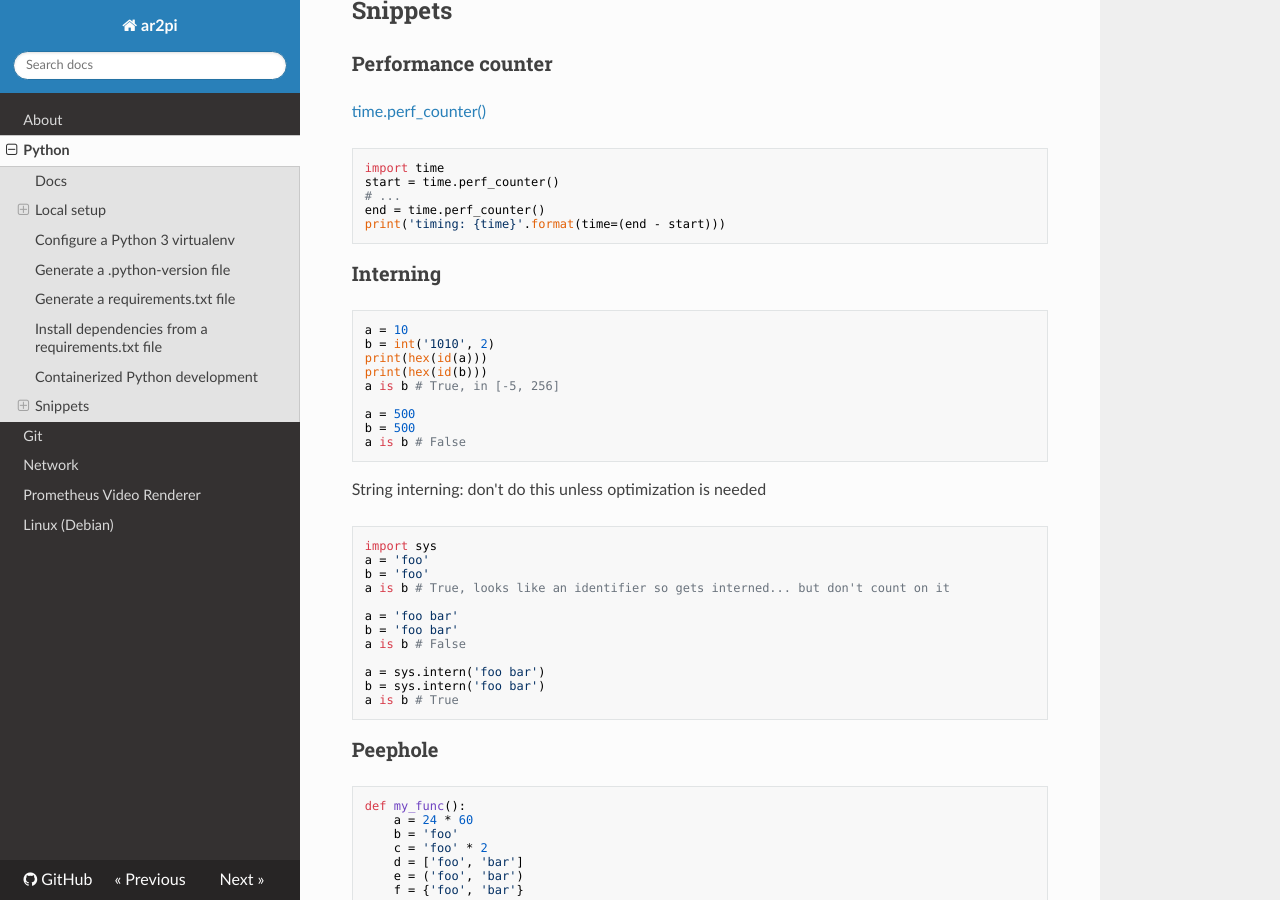
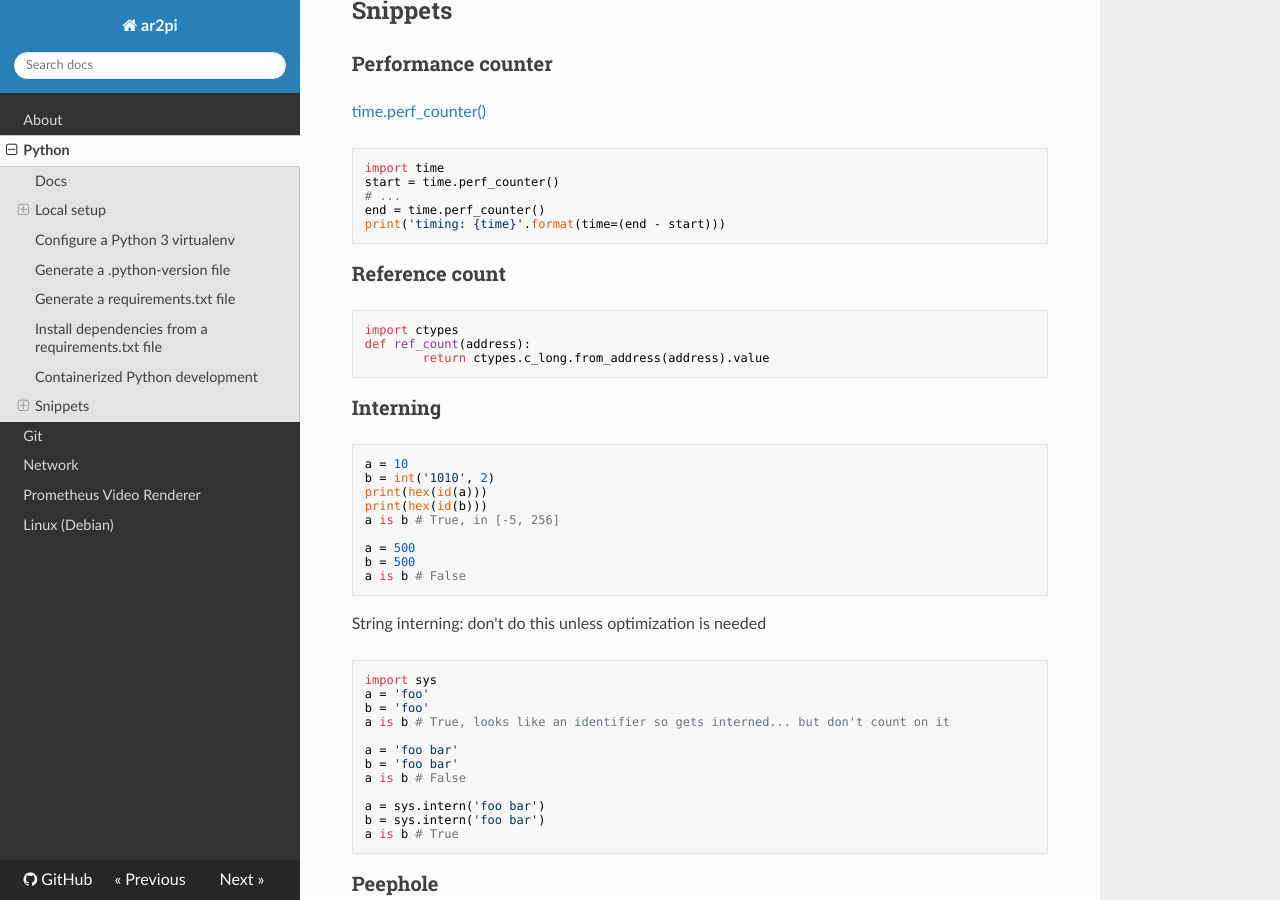
Before and after one commit to ar2pi/ar2pi, an MkDocs documentation site: the page built from docs/python.md, in a window 1280 px wide and 900 px high, scrolled down 1887 px. Built offline with MkDocs 1.6.1, drawn with Linux system fonts in a browser that asks for light colours; nearby versions of some CDN libraries.

Commit message:
add reference count

````diff
--- a/docs/python.md
+++ b/docs/python.md
@@ -101,6 +101,13 @@ end = time.perf_counter()
 print('timing: {time}'.format(time=(end - start)))
 ```
 
+### Reference count
+
+```python
+import ctypes
+def ref_count(address):
+		return ctypes.c_long.from_address(address).value
+```
 
 ### Interning
 
````
